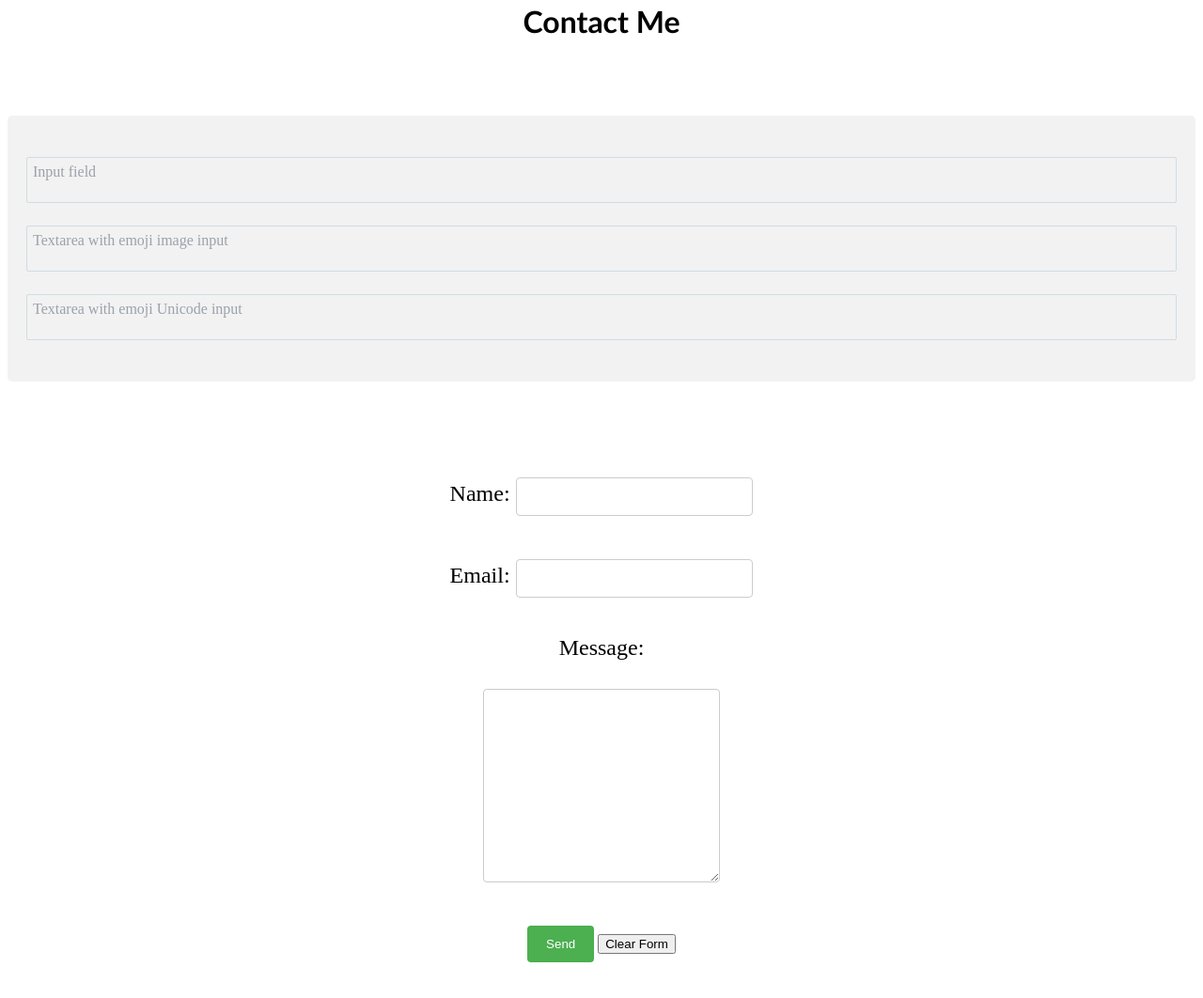
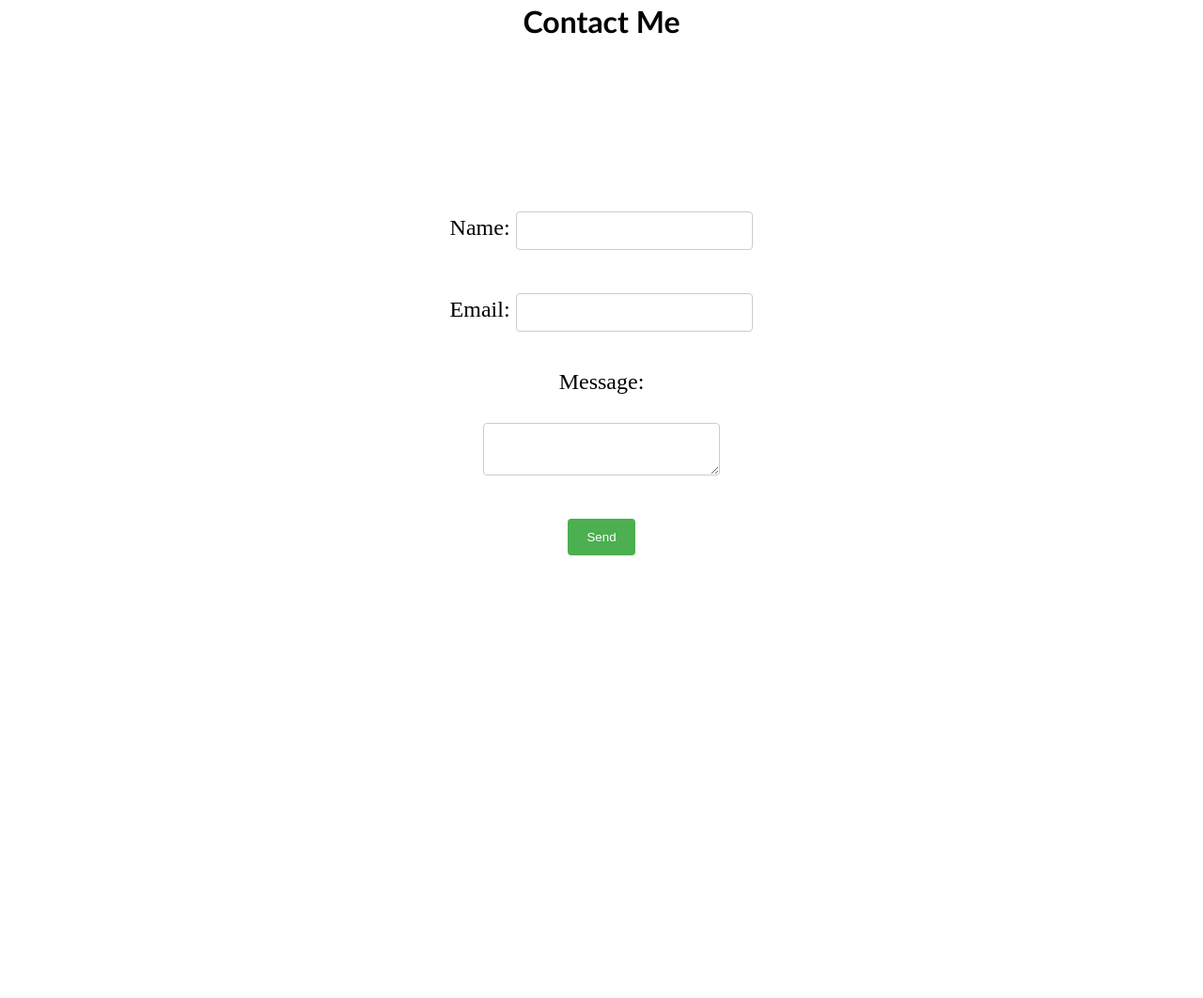
Before and after one commit to shamaid/shamaid.github.io, a website: page index.html in a window 1280 px wide. Shown: the part 4499-5561 px from the top of the page at 94% size. After the commit the page ends 5260 px from the top, so only its background shows below. Drawn offline with nearby package versions, Linux system fonts and the light colour scheme.

Commit message:
Update index.html

```diff
--- a/index.html
+++ b/index.html
@@ -219,7 +219,7 @@ allow="encrypted-media"></iframe> -->
 <br/>
 <br/>
 <br/>
-<div class="container">
+<!-- <div class="container">
   <div class="row justify-content-center">
     <div class="col-10">
       <div class="text-left">
@@ -236,7 +236,7 @@ allow="encrypted-media"></iframe> -->
       </div>
     </div>
   </div>
-</div>
+</div> -->
 <br/>
 <br/>
 <br/>
@@ -283,7 +283,7 @@ allow="encrypted-media"></iframe> -->
      <!-- <textarea type="text" name="message" data-emojiable="true" rows = "12" cols = "35"></textarea></p> -->
      <!-- <strong>Message: </strong></label> -->
                     <p class="lead emoji-picker-container">
-                    <textarea id="msg" name="content" class="text-area" data-emojiable="true" rows = "12" cols = "35"></textarea>
+                    <textarea id="msg" name="content"  class="text-area" data-emojiable="true"></textarea>
                     </p>
                     <script src="https://code.jquery.com/jquery-1.11.3.min.js"></script>
                     <script src="lib/js/config.js"></script>
@@ -301,12 +301,11 @@ allow="encrypted-media"></iframe> -->
                     });
                     </script>
     <input type="submit"  value="Send"></input>
-    <input type="reset"  value="Clear Form"></input>
+    <!-- <input type="reset"  value="Clear Form"></input> -->
 </form>
 </div>
 </center>
 <br/>
-
 <script src="https://code.jquery.com/jquery-1.11.3.min.js"></script>
 <script src="http://onesignal.github.io/emoji-picker/lib/js/config.js"></script>
 <script src="http://onesignal.github.io/emoji-picker/lib/js/util.js"></script>
```
